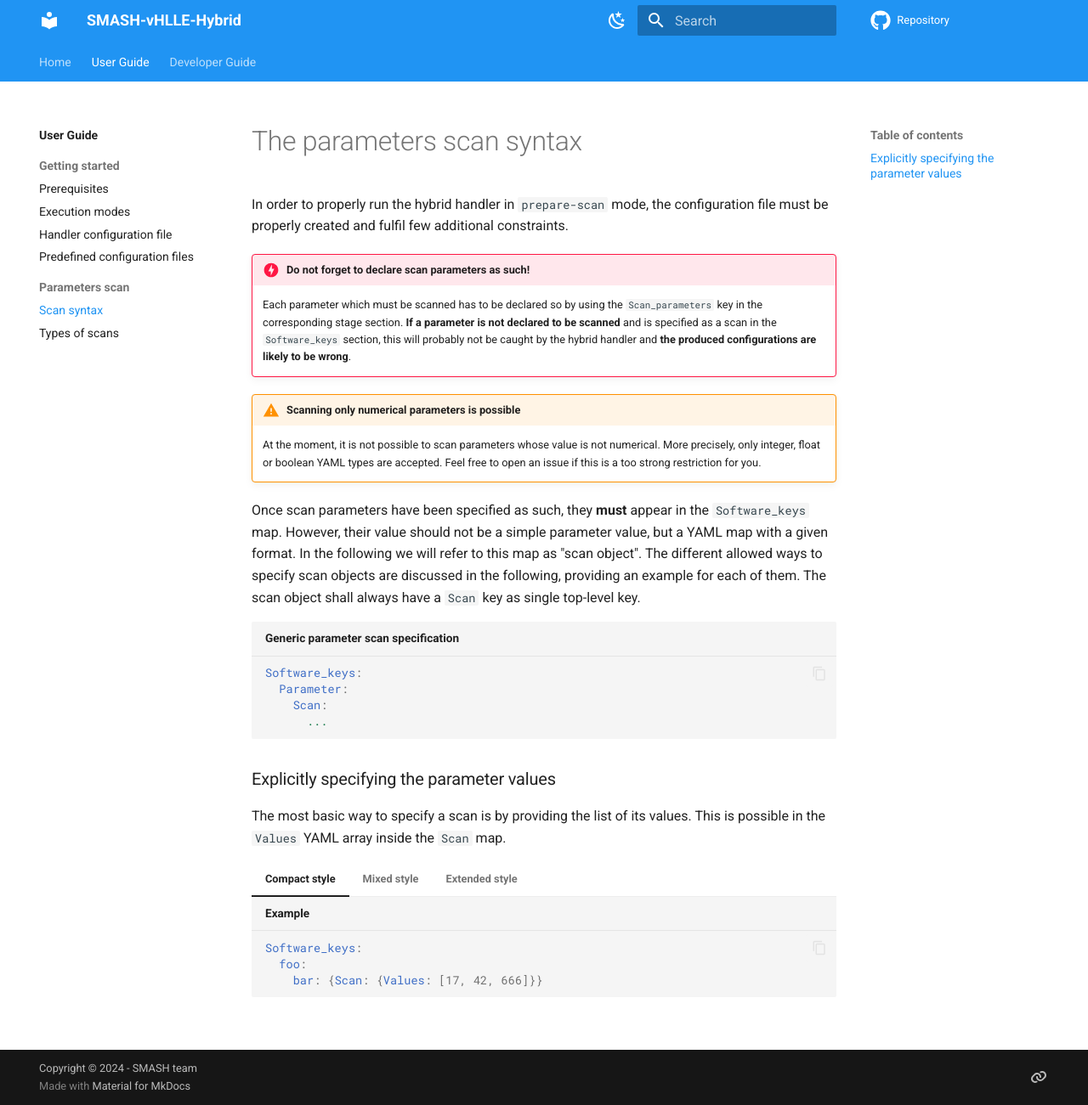
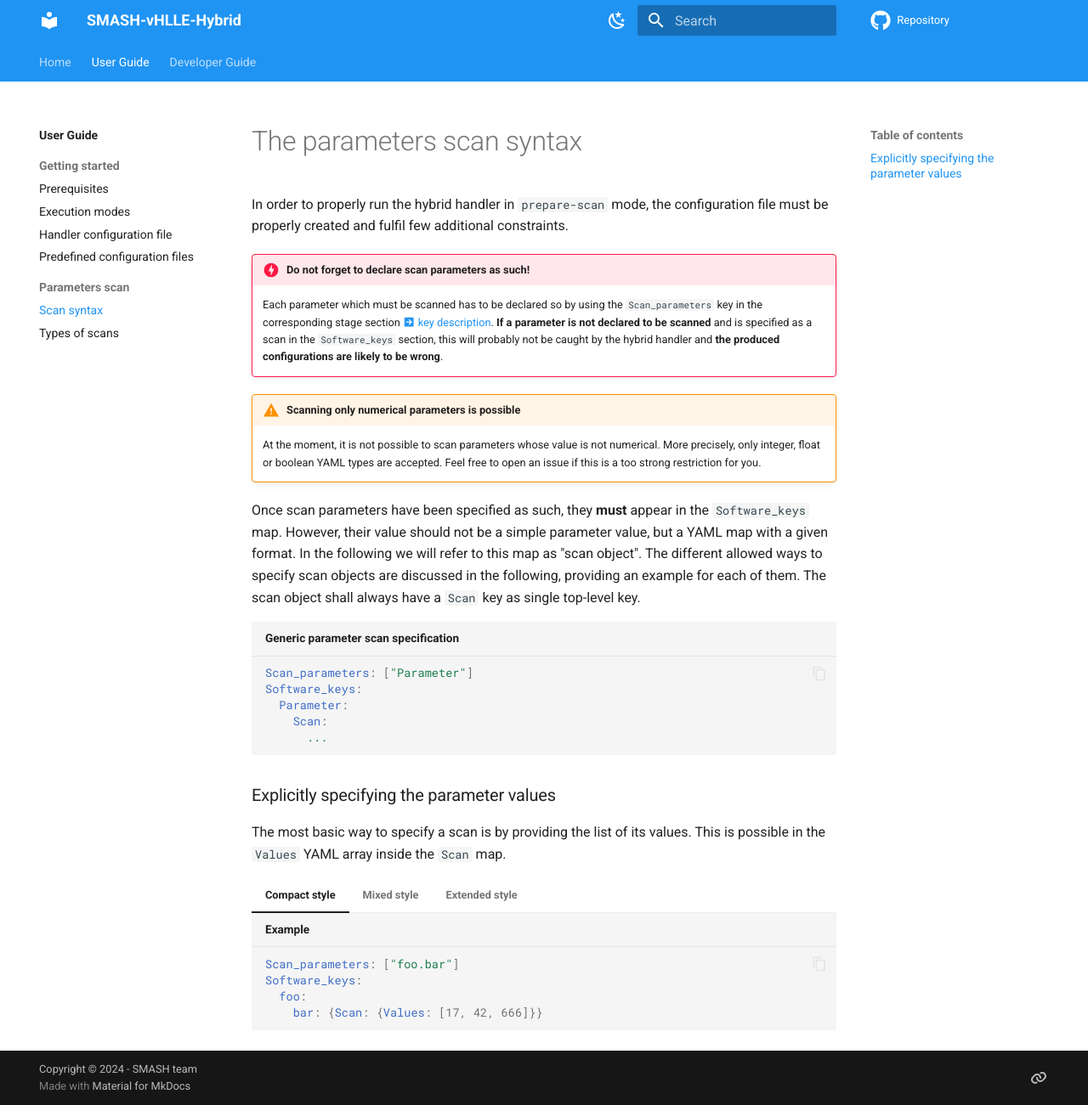
Before and after one commit to smash-transport/smash-vhlle-hybrid, an MkDocs documentation site: the page built from docs/user/scans_syntax.md, in a window 1280 px wide and 1301 px high. Shown: the whole window at 85% size. Built offline with MkDocs 1.6.1 and Material for MkDocs 9.7.7, drawn with Linux system fonts in a browser that asks for light colours; comment, search, counter and statistics services are not loaded; the version menu is left out.

Commit message:
Add cross links to user guide and missing key in examples

````diff
--- a/docs/user/scans_syntax.md
+++ b/docs/user/scans_syntax.md
@@ -3,7 +3,7 @@
 In order to properly run the hybrid handler in `prepare-scan` mode, the configuration file must be properly created and fulfil few additional constraints.
 
 !!! danger "Do not forget to declare scan parameters as such!"
-    Each parameter which must be scanned has to be declared so by using the `Scan_parameters` key in the corresponding stage section.
+    Each parameter which must be scanned has to be declared so by using the `Scan_parameters` key in the corresponding stage section [:material-arrow-right-box: key description](configuration_file.md#scan-parameters).
     **If a parameter is not declared to be scanned** and is specified as a scan in the `Software_keys` section, this will probably not be caught by the hybrid handler and **the produced configurations are likely to be wrong**.
 
 !!! warning "Scanning only numerical parameters is possible"
@@ -17,6 +17,7 @@ In the following we will refer to this map as "scan object".
 The different allowed ways to specify scan objects are discussed in the following, providing an example for each of them.
 The scan object shall always have a `Scan` key as single top-level key.
 ```yaml title="Generic parameter scan specification"
+Scan_parameters: ["Parameter"]
 Software_keys:
   Parameter:
     Scan:
@@ -31,6 +32,7 @@ This is possible in the `Values` YAML array inside the `Scan` map.
 === "Compact style"
 
     ```yaml title="Example"
+    Scan_parameters: ["foo.bar"]
     Software_keys:
       foo:
         bar: {Scan: {Values: [17, 42, 666]}}
@@ -39,6 +41,7 @@ This is possible in the `Values` YAML array inside the `Scan` map.
 === "Mixed style"
 
     ```yaml title="Example"
+    Scan_parameters: ["foo.bar"]
     Software_keys:
       foo:
         bar:
@@ -49,6 +52,7 @@ This is possible in the `Values` YAML array inside the `Scan` map.
 === "Extended style"
 
     ```yaml title="Example"
+    Scan_parameters: ["foo.bar"]
     Software_keys:
       foo:
         bar:
````
Also changed, not shown: docs/user/configuration_file.md (+1 -0 lines).
